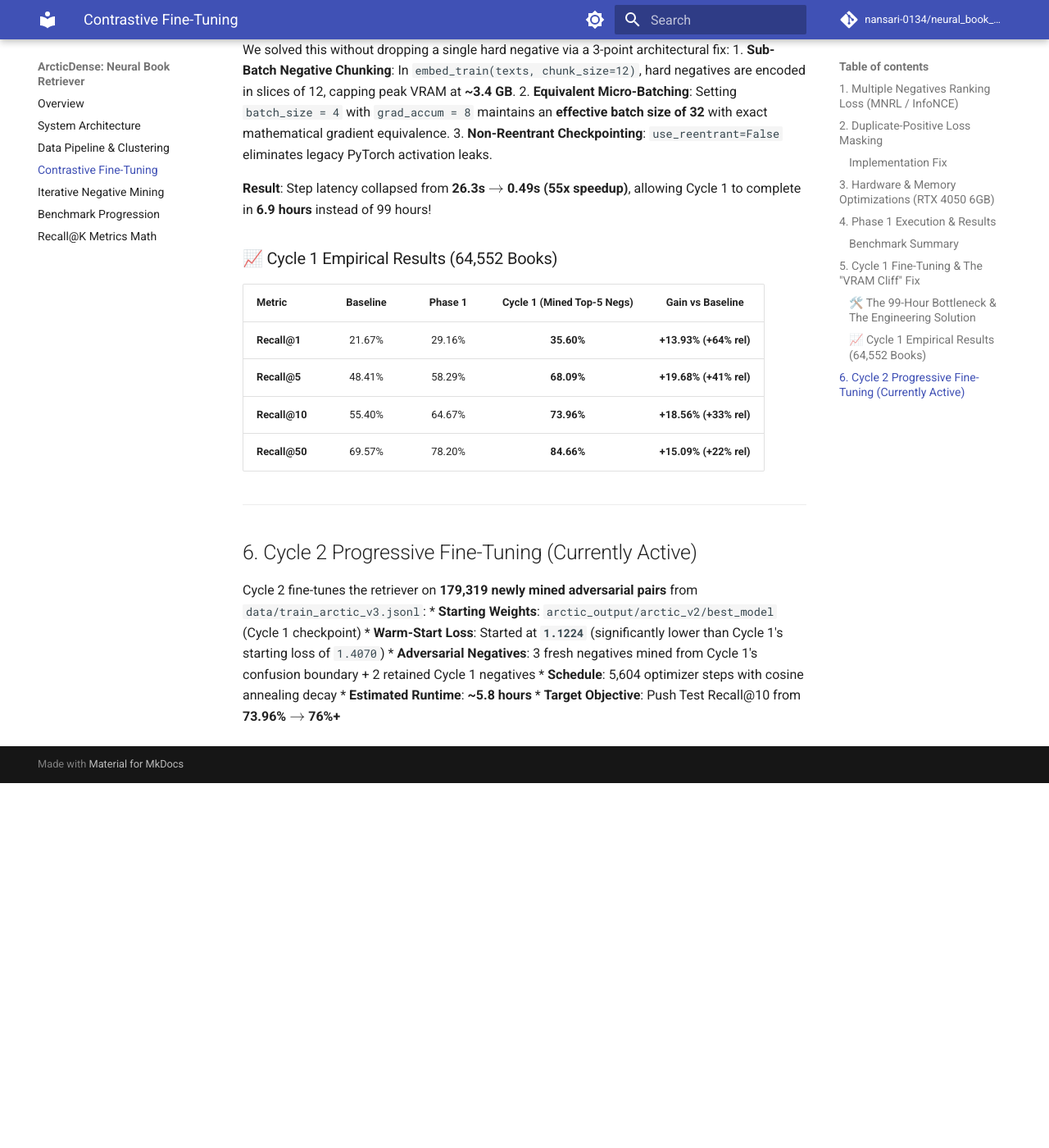
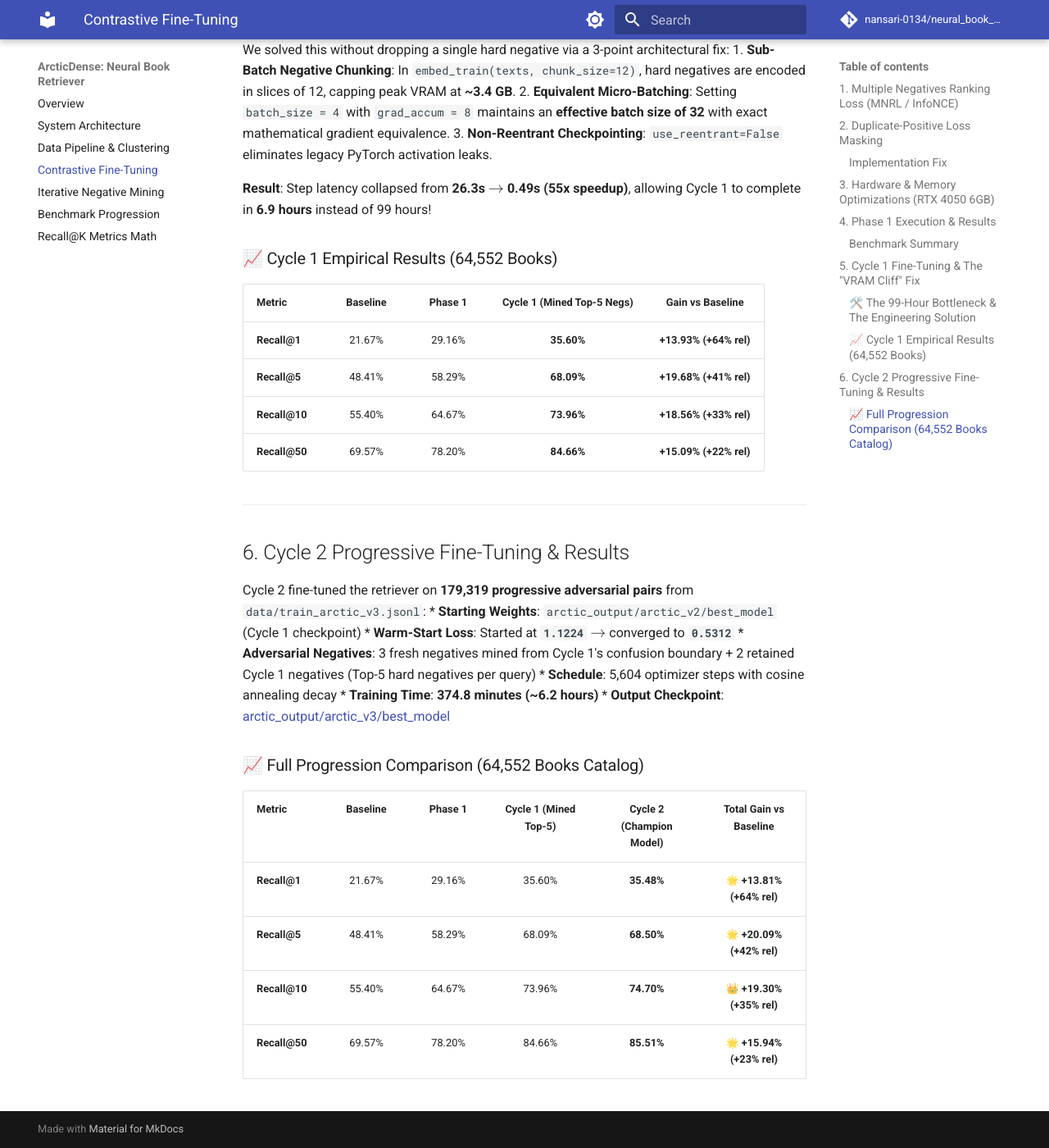
Before and after one commit to nansari-0134/neural_book_search_arctic, an MkDocs documentation site: the page built from docs/fine_tuning.md, in a window 1280 px wide and 1400 px high, scrolled down 2623 px. Shown: the whole window at 82% size. Built offline with MkDocs 1.6.1 and Material for MkDocs 9.7.7, drawn with Linux system fonts in a browser that asks for light colours; comment, search, counter and statistics services are not loaded; before the commit the page ends 3578 px from its top, so only the background shows below that.

Commit message:
Document Step 3d Cycle 2 completion: Test R@10 reaches 74.70%, R@50 reaches 85.51%

```diff
--- a/docs/fine_tuning.md
+++ b/docs/fine_tuning.md
@@ -101,12 +101,21 @@ We solved this without dropping a single hard negative via a 3-point architectur
 
 ---
 
-## 6. Cycle 2 Progressive Fine-Tuning (Currently Active)
+## 6. Cycle 2 Progressive Fine-Tuning & Results
 
-Cycle 2 fine-tunes the retriever on **179,319 newly mined adversarial pairs** from `data/train_arctic_v3.jsonl`:
+Cycle 2 fine-tuned the retriever on **179,319 progressive adversarial pairs** from `data/train_arctic_v3.jsonl`:
 * **Starting Weights**: `arctic_output/arctic_v2/best_model` (Cycle 1 checkpoint)
-* **Warm-Start Loss**: Started at **`1.1224`** (significantly lower than Cycle 1's starting loss of `1.4070`)
-* **Adversarial Negatives**: 3 fresh negatives mined from Cycle 1's confusion boundary + 2 retained Cycle 1 negatives
+* **Warm-Start Loss**: Started at **`1.1224`** $\rightarrow$ converged to **`0.5312`**
+* **Adversarial Negatives**: 3 fresh negatives mined from Cycle 1's confusion boundary + 2 retained Cycle 1 negatives (Top-5 hard negatives per query)
 * **Schedule**: 5,604 optimizer steps with cosine annealing decay
-* **Estimated Runtime**: **~5.8 hours**
-* **Target Objective**: Push Test Recall@10 from **73.96% $\rightarrow$ 76%+**
+* **Training Time**: **374.8 minutes (~6.2 hours)**
+* **Output Checkpoint**: [arctic_output/arctic_v3/best_model](file:///c:/Users/Shilpa/OneDrive/Documents/Book%20Semantic%20Search/neural_book_search_arctic/arctic_output/arctic_v3/best_model)
+
+### 📈 Full Progression Comparison (64,552 Books Catalog)
+
+| Metric | Baseline | Phase 1 | Cycle 1 (Mined Top-5) | Cycle 2 (Champion Model) | Total Gain vs Baseline |
+| :--- | :---: | :---: | :---: | :---: | :---: |
+| **Recall@1** | 21.67% | 29.16% | 35.60% | **35.48%** | 🌟 **+13.81% (+64% rel)** |
+| **Recall@5** | 48.41% | 58.29% | 68.09% | **68.50%** | 🌟 **+20.09% (+42% rel)** |
+| **Recall@10** | 55.40% | 64.67% | 73.96% | **74.70%** | 👑 **+19.30% (+35% rel)** |
+| **Recall@50** | 69.57% | 78.20% | 84.66% | **85.51%** | 🌟 **+15.94% (+23% rel)** |
```
Also changed, not shown: PROJECT_CONTEXT.md (+2 -2 lines), docs/benchmarks.md (+28 -2 lines), docs/index.md (+7 -7 lines), 1 other file.
